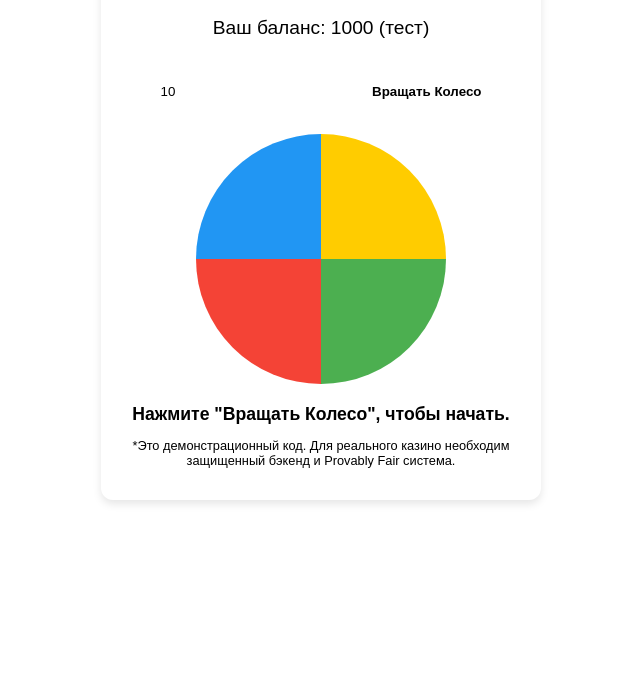
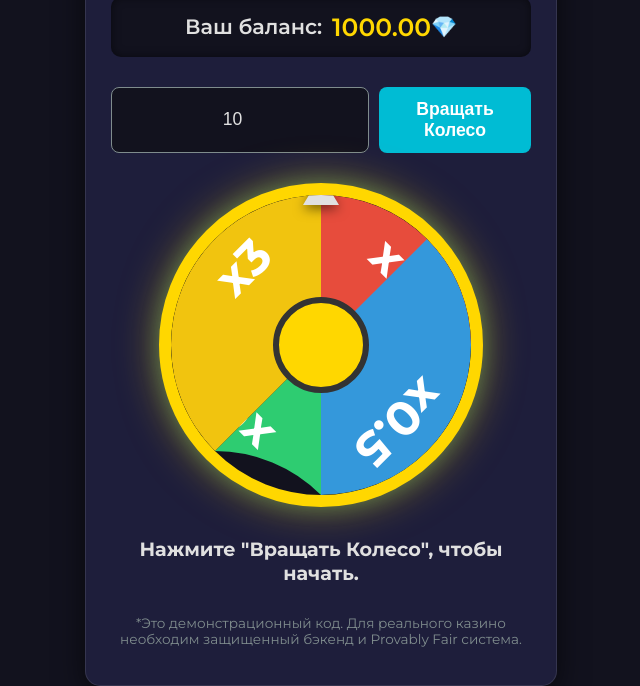
Before and after one commit to UpDown5/Tg-MiniApp, a plain HTML site: page index.html in a window 1280 px wide. Shown: the part 121-807 px from the top of the page, without its empty margins (319-959 px from the left). Drawn offline with Linux system fonts and the light colour scheme; a script that the page names is missing.

Commit message:
Add files via upload

```diff
--- a/index.html
+++ b/index.html
@@ -3,129 +3,216 @@
 <head>
     <meta charset="UTF-8">
     <meta name="viewport" content="width=device-width, initial-scale=1.0">
-    <title>Telegram Casino Mini App</title>
+    <title>Lucky Spin Casino</title>
     <script src="https://telegram.org/js/telegram-web-app.js"></script>
+    <link href="https://fonts.googleapis.com/css2?family=Montserrat:wght@400;600;700&display=swap" rel="stylesheet">
     <style>
-        /* CSS для использования темы Telegram */
+        /* ========================================================================= */
+        /* 1. ПЕРЕМЕННЫЕ И ОСНОВНАЯ ТЕМА (DARK THEME)                               */
+        /* ========================================================================= */
         :root {
-            --bg-color: #f0f0f0;
-            --text-color: #000000;
-            --secondary-bg-color: #ffffff;
-            --button-color: #55acee;
-            --button-text-color: #ffffff;
-            --hint-color: #999999;
+            /* Цвета, имитирующие темную тему Telegram и казино */
+            --tg-theme-bg-color: #12121e; /* Очень темный фон */
+            --tg-theme-text-color: #e0e0e0; /* Светлый текст */
+            --tg-theme-secondary-bg-color: #1e1e3b; /* Вторичный фон для блоков */
+            --tg-theme-button-color: #00bcd4; /* Яркий акцентный синий (как в Telegram) */
+            --tg-theme-button-text-color: #ffffff; /* Белый текст кнопки */
+            --tg-theme-hint-color: #7f8c8d; /* Серый текст подсказок */
+
+            /* Цвета для секторов колеса */
+            --sector-red: #e74c3c;
+            --sector-green: #2ecc71;
+            --sector-blue: #3498db;
+            --sector-yellow: #f1c40f;
+            --wheel-border: #ffd700; /* Золотой обод */
         }
 
         body {
-            font-family: Arial, sans-serif;
+            font-family: 'Montserrat', sans-serif;
             text-align: center;
-            padding: 20px;
-            background-color: var(--bg-color);
-            color: var(--text-color);
-            transition: background-color 0.3s, color 0.3s;
+            padding: 0;
+            margin: 0;
+            background-color: var(--tg-theme-bg-color);
+            color: var(--tg-theme-text-color);
+            display: flex;
+            justify-content: center;
+            align-items: center;
+            min-height: 100vh;
+            overflow: hidden;
         }
 
-        /* Применение темы Telegram */
-        body.tg-theme {
-            --bg-color: var(--tg-theme-bg-color);
-            --text-color: var(--tg-theme-text-color);
-            --secondary-bg-color: var(--tg-theme-secondary-bg-color);
-            --button-color: var(--tg-theme-button-color);
-            --button-text-color: var(--tg-theme-button-text-color);
-            --hint-color: var(--tg-theme-hint-color);
+        /* Применение темы Telegram к элементам */
+        body.tg-theme button {
+            background-color: var(--tg-theme-button-color);
+            color: var(--tg-theme-button-text-color);
+        }
+        body.tg-theme input {
+            background-color: var(--tg-theme-bg-color);
+            color: var(--tg-theme-text-color);
+            border-color: var(--tg-theme-hint-color);
         }
 
         .container {
-            max-width: 400px;
-            margin: 0 auto;
-            background: var(--secondary-bg-color);
-            padding: 20px;
-            border-radius: 12px;
-            box-shadow: 0 4px 8px rgba(0, 0, 0, 0.1);
+            max-width: 420px;
+            width: 90%;
+            background: var(--tg-theme-secondary-bg-color);
+            padding: 25px;
+            border-radius: 15px;
+            box-shadow: 0 8px 30px rgba(0, 0, 0, 0.6);
+            border: 1px solid rgba(255, 255, 255, 0.1);
         }
 
+        /* ========================================================================= */
+        /* 2. ТИТУЛЬНЫЕ ЭЛЕМЕНТЫ И БАЛАНС                                           */
+        /* ========================================================================= */
         h1 {
-            color: var(--button-color);
+            color: var(--wheel-border); /* Золотистый цвет */
+            margin-bottom: 25px;
+            font-weight: 700;
+            font-size: 2.2em;
+            letter-spacing: 2px;
+            text-shadow: 0 0 15px rgba(255, 215, 0, 0.4);
         }
 
         .balance {
+            font-size: 1.3em;
+            margin-bottom: 30px;
+            padding: 15px;
+            background: var(--tg-theme-bg-color);
+            border-radius: 10px;
+            box-shadow: inset 0 0 10px rgba(0, 0, 0, 0.5);
+            display: flex;
+            justify-content: center;
+            align-items: center;
+            font-weight: 600;
+        }
+        .balance span {
+            color: var(--wheel-border);
+            margin-left: 10px;
             font-size: 1.2em;
-            margin-bottom: 20px;
-            padding: 10px;
-            border: 1px solid var(--hint-color);
-            border-radius: 8px;
         }
 
+        /* ========================================================================= */
+        /* 3. КОНТРОЛЛЕРЫ (СТАВКА И КНОПКА)                                         */
+        /* ========================================================================= */
         .controls {
-            margin-bottom: 20px;
+            margin-bottom: 30px;
+            display: flex;
+            gap: 10px;
         }
 
-        .controls input, .controls button {
-            padding: 10px;
-            margin: 5px;
-            border-radius: 6px;
-            border: 1px solid var(--hint-color);
+        .controls input {
+            flex-grow: 1;
+            padding: 12px 15px;
+            border-radius: 8px;
+            border: 1px solid var(--tg-theme-hint-color);
+            font-size: 1.1em;
+            background-color: rgba(255, 255, 255, 0.05);
+            color: var(--tg-theme-text-color);
+            text-align: center;
+            transition: border-color 0.2s;
+        }
+        .controls input:focus {
+            outline: none;
+            border-color: var(--tg-theme-button-color);
         }
 
         .controls button {
-            background-color: var(--button-color);
-            color: var(--button-text-color);
+            padding: 12px 25px;
+            border-radius: 8px;
+            border: none;
+            font-size: 1.1em;
+            font-weight: bold;
             cursor: pointer;
-            font-weight: bold;
-            transition: background-color 0.2s;
+            transition: background-color 0.2s, transform 0.1s;
         }
 
         .controls button:hover:not(:disabled) {
-            filter: brightness(1.1);
+            filter: brightness(1.15);
+            transform: translateY(-1px);
         }
 
         .controls button:disabled {
-            background-color: var(--hint-color);
+            background-color: var(--tg-theme-hint-color);
             cursor: not-allowed;
+            opacity: 0.6;
         }
 
-        /* Стиль для колеса фортуны */
-        .wheel {
-            width: 250px;
-            height: 250px;
-            background: conic-gradient(
-                #ffcc00 0% 25%,
-                #4CAF50 25% 50%,
-                #f44336 50% 75%,
-                #2196F3 75% 100%
-            );
+        /* ========================================================================= */
+        /* 4. КОЛЕСО ФОРТУНЫ (SVG)                                                 */
+        /* ========================================================================= */
+        .wheel-container {
+            position: relative;
+            width: 300px;
+            height: 300px;
+            margin: 30px auto;
             border-radius: 50%;
-            margin: 20px auto;
-            border: 10px solid var(--button-color);
-            position: relative;
+            overflow: hidden;
+            box-shadow: 0 0 40px rgba(255, 215, 0, 0.5), 0 0 20px rgba(0, 189, 212, 0.3);
+            border: 12px solid var(--wheel-border);
+            background-color: var(--tg-theme-bg-color); /* Фон под колесом */
+        }
+
+        .wheel-svg {
+            width: 100%;
+            height: 100%;
+            transform-origin: center center;
             transition: transform 3s cubic-bezier(0.25, 0.1, 0.25, 1);
         }
 
-        .pointer {
+        .wheel-pointer {
             position: absolute;
-            top: -15px;
+            top: -20px; /* Выше края обода */
             left: 50%;
             transform: translateX(-50%);
             width: 0;
             height: 0;
-            border-left: 10px solid transparent;
-            border-right: 10px solid transparent;
-            border-bottom: 15px solid var(--text-color);
+            border-left: 18px solid transparent;
+            border-right: 18px solid transparent;
+            border-bottom: 30px solid var(--tg-theme-text-color); /* Светлая стрелка */
+            z-index: 10;
+            filter: drop-shadow(0 4px 6px rgba(0, 0, 0, 0.5));
         }
 
+        .sector-label {
+            fill: #ffffff;
+            font-size: 16px; /* Чуть меньше размер шрифта для SVG */
+            font-weight: bold;
+            text-anchor: middle;
+            dominant-baseline: middle;
+            pointer-events: none;
+        }
+
+        /* Центральный круг */
+        .center-dot {
+            fill: var(--wheel-border);
+            stroke: #333;
+            stroke-width: 2;
+        }
+
+        /* ========================================================================= */
+        /* 5. СООБЩЕНИЯ О РЕЗУЛЬТАТЕ                                                */
+        /* ========================================================================= */
         .result {
-            margin-top: 20px;
-            font-size: 1.1em;
-            font-weight: bold;
-            color: var(--text-color);
+            margin-top: 25px;
+            font-size: 1.2em;
+            font-weight: 700;
+            color: var(--tg-theme-text-color);
+            min-height: 25px;
+        }
+
+        p.hint {
+            margin-top: 30px;
+            font-size: 0.85em;
+            color: var(--tg-theme-hint-color);
         }
     </style>
 </head>
 <body class="tg-theme">
     <div class="container">
-        <h1>Колесо Удачи!</h1>
+        <h1>Lucky Spin</h1>
         <div class="balance">
-            Ваш баланс: <span id="userBalance">1000</span> (тест)
+            Ваш баланс: <span id="userBalance">1000.00</span> 💎
         </div>
 
         <div class="controls">
@@ -133,15 +220,31 @@
             <button id="spinButton">Вращать Колесо</button>
         </div>
 
-        <div class="wheel" id="wheel">
-            <div class="pointer"></div>
-            </div>
+        <div class="wheel-container">
+            <div class="wheel-pointer"></div>
+            <svg id="wheel-svg-element" class="wheel-svg" viewBox="0 0 100 100">
+
+                <path d="M50,50 L50,0 A50,50 0 0,1 85.355,14.645 L85.355,14.645 A50,50 0 0,1 100,50 Z" fill="var(--sector-red)"/>
+                <text class="sector-label" x="75" y="25" transform="rotate(45 75 25)">x2</text>
+
+                <path d="M50,50 L85.355,14.645 A50,50 0 0,1 50,100 Z" fill="var(--sector-blue)"/>
+                <text class="sector-label" x="75" y="75" transform="rotate(135 75 75)">x0.5</text>
+
+                <path d="M50,50 L14.645,85.355 A50,50 0 0,1 50,100 Z" fill="var(--sector-green)"/>
+                <text class="sector-label" x="25" y="75" transform="rotate(225 25 75)">x0</text>
+
+                <path d="M50,50 L14.645,85.355 A50,50 0 0,1 50,0 Z" fill="var(--sector-yellow)"/>
+                <text class="sector-label" x="25" y="25" transform="rotate(315 25 25)">x3</text>
+
+                <circle class="center-dot" cx="50" cy="50" r="15" />
+            </svg>
+        </div>
 
         <div class="result" id="gameResult">
             Нажмите "Вращать Колесо", чтобы начать.
         </div>
 
-        <p style="font-size: 0.8em; color: var(--hint-color);">
+        <p class="hint">
             *Это демонстрационный код. Для реального казино необходим защищенный бэкенд и Provably Fair система.
         </p>
     </div>
@@ -151,18 +254,19 @@
         const userBalanceElem = document.getElementById('userBalance');
         const betInput = document.getElementById('betInput');
         const spinButton = document.getElementById('spinButton');
-        const wheel = document.getElementById('wheel');
+        const wheelSvg = document.getElementById('wheel-svg-element'); // Используем SVG элемент
         const gameResult = document.getElementById('gameResult');
 
-        let userBalance = 1000;
+        let userBalance = 1000.00;
         let isSpinning = false;
 
-        // Секторы колеса: [Название, Множитель, Угол в градусах]
+        // Секторы колеса: [Название, Множитель, Угол начала для CSS (против часовой, 0=вверх)]
+        // Углы: x2(0°), x0.5(90°), x0(180°), x3(270°)
         const sectors = [
-            ['x2 (Красный)', 2, 0],
-            ['x0.5 (Синий)', 0.5, 90],
-            ['x0 (Зеленый)', 0, 180],
-            ['x3 (Желтый)', 3, 270]
+            { name: 'x2', multiplier: 2, angle: 0, cssAngle: 315 },
+            { name: 'x0.5', multiplier: 0.5, angle: 90, cssAngle: 45 },
+            { name: 'x0', multiplier: 0, angle: 180, cssAngle: 135 },
+            { name: 'x3', multiplier: 3, angle: 270, cssAngle: 225 }
         ];
 
         // --- ИНИЦИАЛИЗАЦИЯ TELEGRAM MINI APP ---
@@ -170,40 +274,30 @@
             if (WebApp.initDataUnsafe) {
                 // Применяем цветовую схему Telegram
                 document.body.classList.add('tg-theme');
-                const themeParams = WebApp.themeParams;
-                document.documentElement.style.setProperty('--tg-theme-bg-color', themeParams.bg_color);
-                document.documentElement.style.setProperty('--tg-theme-text-color', themeParams.text_color);
-                document.documentElement.style.setProperty('--tg-theme-secondary-bg-color', themeParams.secondary_bg_color);
-                document.documentElement.style.setProperty('--tg-theme-button-color', themeParams.button_color);
-                document.documentElement.style.setProperty('--tg-theme-button-text-color', themeParams.button_text_color);
-                document.documentElement.style.setProperty('--tg-theme-hint-color', themeParams.hint_color);
+                WebApp.ready();
 
-                // Показываем, что приложение готово
-                WebApp.ready();
-                // Используем MainButton Telegram для дополнительной кнопки (опционально)
+                // Настраиваем MainButton
                 WebApp.MainButton.setText('Пополнить Баланс');
                 WebApp.MainButton.onClick(showAlert);
                 WebApp.MainButton.show();
-
-                console.log("Mini App запущен для пользователя:", WebApp.initDataUnsafe.user.id);
             } else {
                 gameResult.textContent = "Запустите это приложение внутри Telegram!";
             }
+            // Форматируем начальный баланс
+            userBalanceElem.textContent = userBalance.toFixed(2);
         }
 
         function showAlert() {
-            // Демонстрация функции Telegram
-            WebApp.showAlert('В реальном приложении здесь будет окно пополнения через WebApp.openInvoice или другую платежную систему.');
+            WebApp.showAlert('В реальном приложении здесь будет окно пополнения!');
         }
 
         // --- ЛОГИКА ИГРЫ ---
-
         function spinWheel() {
             if (isSpinning) return;
 
-            const bet = parseInt(betInput.value);
+            const bet = parseFloat(betInput.value);
 
-            if (isNaN(bet) || bet <= 0) {
+            if (isNaN(bet) || bet <= 0 || bet.toFixed(2) === '0.00') {
                 WebApp.showPopup({ message: "Введите корректную ставку." });
                 return;
             }
@@ -212,56 +306,65 @@
                 return;
             }
 
-            // 1. Снимаем ставку (В реальном казино - запрос к БЭКЕНДУ)
+            // 1. Снимаем ставку
             userBalance -= bet;
-            userBalanceElem.textContent = userBalance;
+            userBalanceElem.textContent = userBalance.toFixed(2);
             spinButton.disabled = true;
             isSpinning = true;
-            gameResult.textContent = 'Вращаем...';
+            gameResult.textContent = 'Вращаем... Удачи!';
 
-            // 2. Определяем результат (В реальном казино - результат приходит с БЭКЕНДА через Provably Fair)
-            const winningSectorIndex = Math.floor(Math.random() * sectors.length); // 0, 1, 2 или 3
+            // 2. Определяем результат
+            const winningSectorIndex = Math.floor(Math.random() * sectors.length);
             const winningSector = sectors[winningSectorIndex];
 
             // 3. Вычисляем угол поворота
-            // Угол до сектора + 3-5 полных оборотов (360 * 3 до 360 * 5) + небольшой сдвиг для реализма
-            const baseRotation = 360 * 4;
-            const sectorAngle = winningSector[2];
-            // -45, так как сектор начинается с 0 градусов, а стрелка указывает в середину 90-градусного сектора
-            const targetRotation = baseRotation + (360 - sectorAngle) - 45 + (Math.random() * 80 - 40); // Случайный сдвиг
+            // 6-8 полных оборотов (2160° - 2880°)
+            const fullSpins = 360 * (6 + Math.floor(Math.random() * 3));
+
+            // Угол к центру сектора:
+            // 360 - угол начала сектора - (размер сектора / 2).
+            // В SVG секторы начинаются с углов 0, 90, 180, 270 (по часовой)
+            // Мы вращаем колесо, чтобы стрелка (на 0°) указала на центр выигрышного сектора.
+
+            // Расчет угла для попадания в СЕРЕДИНУ сектора:
+            // Секторы по 90 градусов. Угол для попадания в центр: SectorAngle + 45
+            const targetSectorCenterAngle = winningSector.angle + 45;
+
+            // Колесо вращается по часовой, чтобы попасть в targetSectorCenterAngle
+            const finalRotation = fullSpins + (360 - targetSectorCenterAngle) + (Math.random() * 60 - 30); // Случайный сдвиг ±30°
 
             // 4. Запуск анимации
-            wheel.style.transition = 'transform 3s cubic-bezier(0.25, 0.1, 0.25, 1)';
-            wheel.style.transform = `rotate(${targetRotation}deg)`;
+            wheelSvg.style.transition = 'transform 3s cubic-bezier(0.25, 0.1, 0.25, 1.0)';
+            wheelSvg.style.transform = `rotate(${finalRotation}deg)`;
 
             // 5. Обработка результата после анимации
             setTimeout(() => {
-                const multiplier = winningSector[1];
+                const multiplier = winningSector.multiplier;
                 const winAmount = bet * multiplier;
 
-                // Начисляем выигрыш (В реальном казино - запрос к БЭКЕНДУ)
+                // Начисляем выигрыш
                 userBalance += winAmount;
-                userBalanceElem.textContent = userBalance.toFixed(2);
 
                 let message;
                 if (multiplier > 1) {
-                    message = `🎉 Поздравляем! Вы выиграли ${winAmount.toFixed(2)} (x${multiplier}).`;
+                    message = `🎉 КРУПНЫЙ ВЫИГРЫШ! +${(winAmount - bet).toFixed(2)} (x${multiplier.toFixed(1)}).`;
                 } else if (multiplier === 1) {
                     message = `👍 Ничья. Ваша ставка возвращена.`;
                 } else if (multiplier > 0 && multiplier < 1) {
-                    message = `📉 Не повезло. Вы потеряли ${(bet - winAmount).toFixed(2)}.`;
+                    message = `📉 Не повезло. Выпал x${multiplier.toFixed(1)}. Потеряно ${(bet - winAmount).toFixed(2)}.`;
                 } else {
-                    message = `😭 Проигрыш! Выпал 'x0'. Потеряно ${bet}.`;
+                    message = `😭 Проигрыш! Выпал 'x0'. Потеряно ${bet.toFixed(2)}.`;
                 }
 
+                userBalanceElem.textContent = userBalance.toFixed(2);
                 gameResult.textContent = message;
                 spinButton.disabled = false;
                 isSpinning = false;
 
-                // Сброс стиля, чтобы следующее вращение начиналось корректно
-                wheel.style.transition = 'none';
-                wheel.style.transform = `rotate(${targetRotation % 360}deg)`;
-            }, 3000); // 3 секунды - длительность анимации
+                // Сброс стиля для подготовки к следующему вращению
+                wheelSvg.style.transition = 'none';
+                wheelSvg.style.transform = `rotate(${finalRotation % 360}deg)`;
+            }, 3000); // Длительность анимации
         }
 
         // События
```
